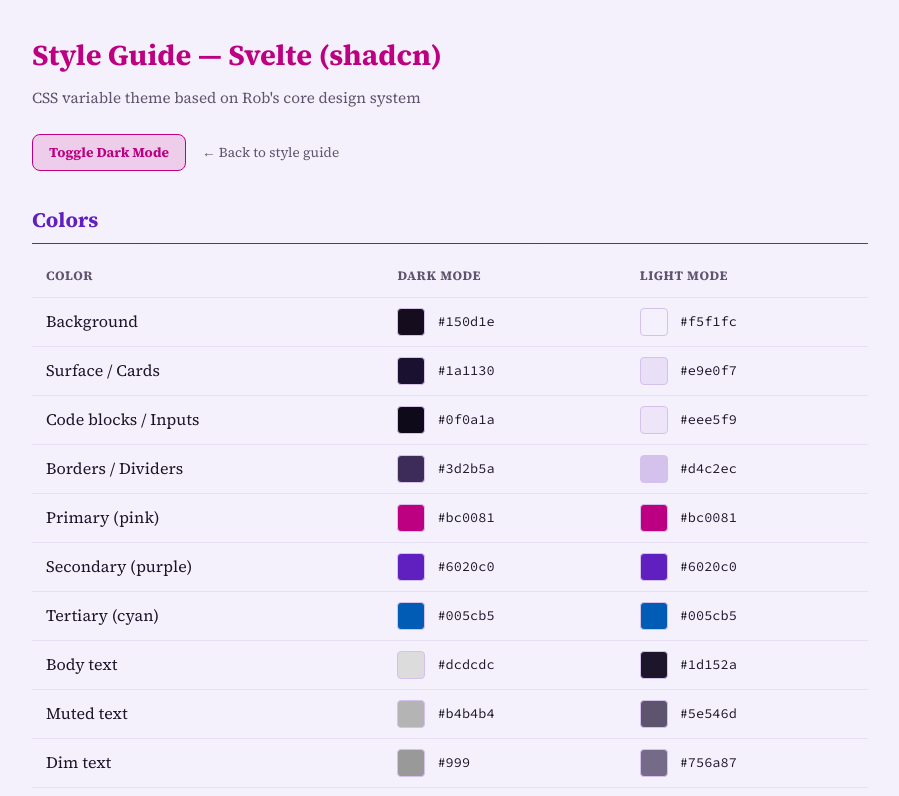
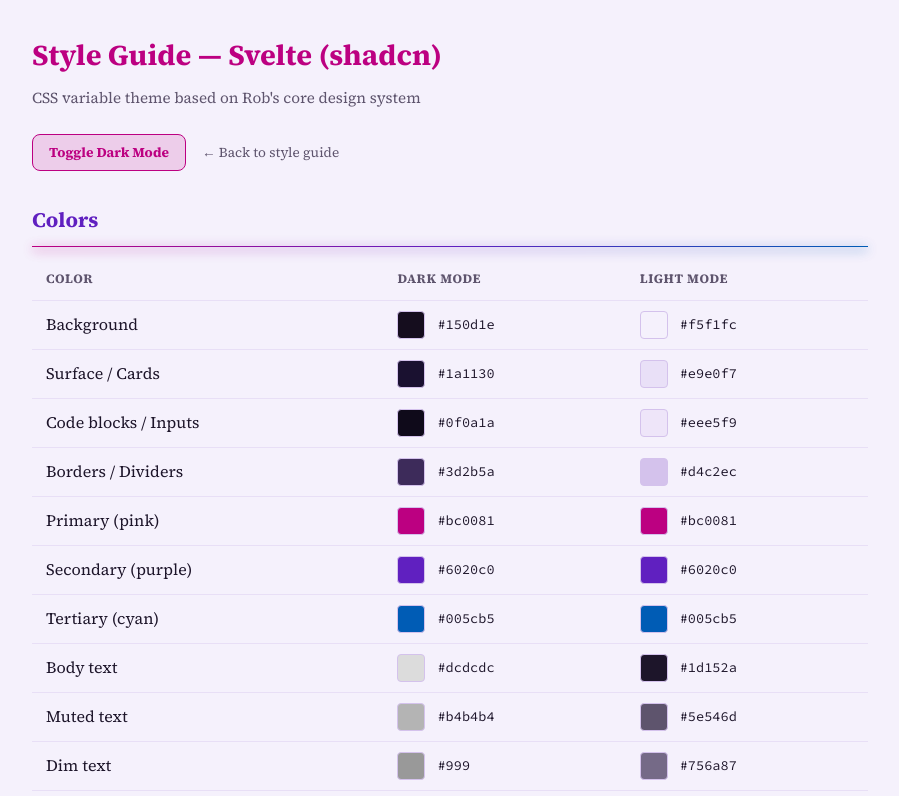
Before and after one commit to tedivm/robs-style-guide, a Svelte app in the folder svelte/: page / in a window 1280 px wide. Shown: the top 796 px of the page, without its empty margins (190-1089 px from the left). Built offline with nearby package versions, Linux system fonts and the light colour scheme.

Commit message:
feat: add glow effects to gradient hr and h2 underlines

```diff
--- a/svelte/src/App.svelte
+++ b/svelte/src/App.svelte
@@ -417,10 +417,22 @@
   h2 {
     font-size: 1.3rem;
     margin: 2rem 0 0.75rem;
-    padding-bottom: 0.4rem;
+    padding-bottom: 0.6rem;
     border-bottom: 1px solid;
     border-image: linear-gradient(90deg, var(--primary), var(--secondary), var(--accent)) 1;
     color: var(--secondary);
+    position: relative;
+  }
+  h2::after {
+    content: '';
+    position: absolute;
+    bottom: -4px;
+    left: 0;
+    right: 0;
+    height: 2px;
+    background: linear-gradient(90deg, var(--primary), var(--secondary), var(--accent));
+    filter: blur(6px);
+    opacity: 0.7;
   }
 
   .subtitle {
@@ -604,9 +616,11 @@
     height: 1px;
     margin: 1.5rem 0;
     background: linear-gradient(90deg, var(--primary), var(--secondary), var(--accent));
+    filter: drop-shadow(0 0 6px rgba(188, 0, 129, 0.7)) drop-shadow(0 0 16px rgba(96, 32, 192, 0.4));
   }
   hr.reverse {
     background: linear-gradient(90deg, var(--accent), var(--secondary), var(--primary));
+    filter: drop-shadow(0 0 6px rgba(0, 92, 181, 0.7)) drop-shadow(0 0 16px rgba(96, 32, 192, 0.4));
   }
 
   h3 {
```
Also changed, not shown: 5 other files (tests, documents, lock files or other folders).
